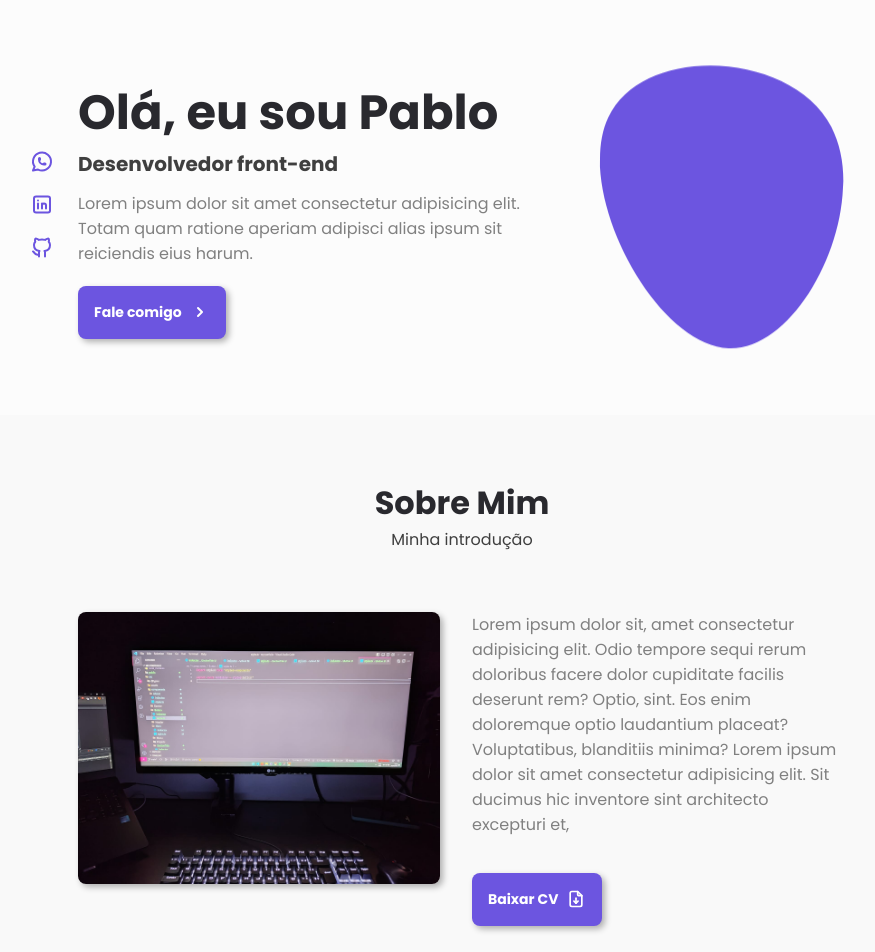
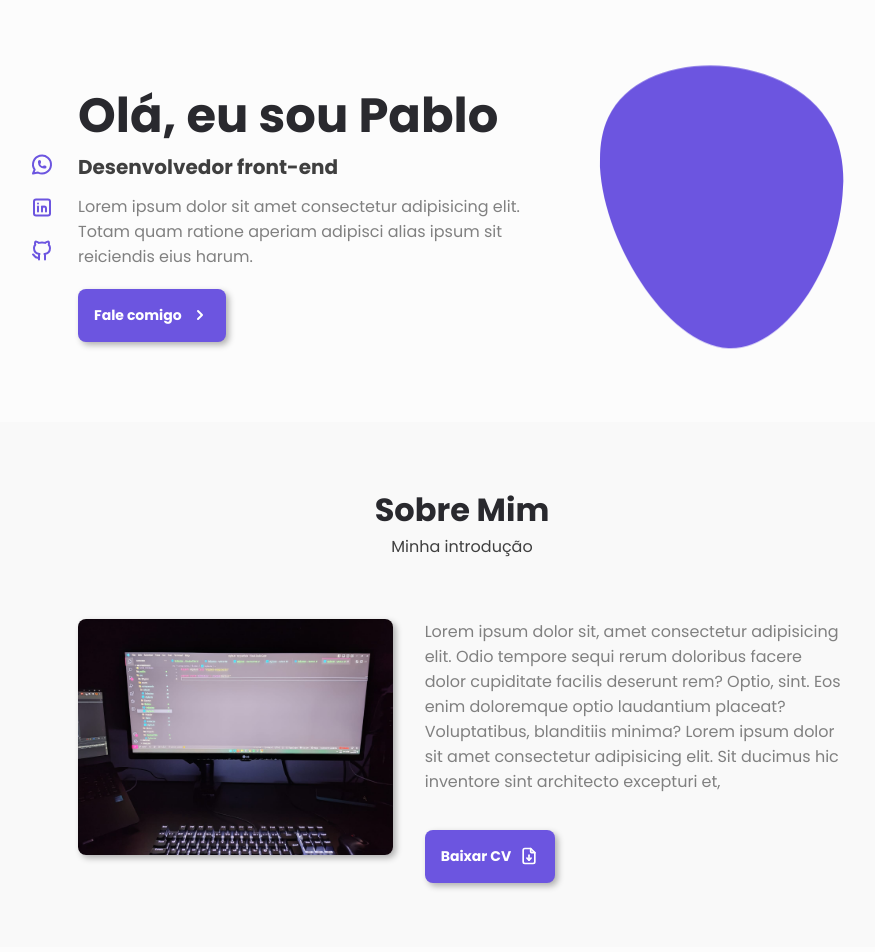
Before and after one commit to pabloccard/my-portfolio, a Next.js app: page / in a window 1280 px wide. Shown: the top 952 px of the page, without its empty margins (178-1053 px from the left). Built offline with nearby package versions, Linux system fonts and the light colour scheme.

Commit message:
feat: animating components

```diff
--- a/package.json
+++ b/package.json
@@ -15,6 +15,7 @@
     "@types/react-dom": "18.0.10",
     "eslint": "8.32.0",
     "eslint-config-next": "13.1.2",
+    "framer-motion": "^10.12.16",
     "keen-slider": "^6.8.5",
     "next": "13.1.2",
     "react": "18.2.0",
--- a/src/components/about-section/index.tsx
+++ b/src/components/about-section/index.tsx
@@ -7,6 +7,7 @@ import { TbFileDownload } from 'react-icons/tb'
 import { SectionTitle } from '../section-title'
 import { Button } from '../button'
 import { Wrapper } from '../section-wrapper'
+import { motion } from 'framer-motion'
 
 export const About = () => {
   return (
@@ -14,9 +15,21 @@ export const About = () => {
       <Wrapper>
         <SectionTitle title="Sobre Mim" subtitle="Minha introdução" />
         <S.Content>
-          <Image src="/image.jpeg" width={280} height={210} alt="" />
+          <motion.div
+            initial={{ opacity: 0, scale: 0.5 }}
+            whileInView={{ opacity: 1, scale: 1 }}
+            exit={{ opacity: 0, scale: 0.5 }}
+            transition={{ duration: 0.5 }}
+          >
+            <Image src="/image.jpeg" width={280} height={210} alt="" />
+          </motion.div>
 
-          <S.Data>
+          <S.Data
+            initial={{ opacity: 0, x: -100 }}
+            whileInView={{ opacity: 1, x: 0 }}
+            exit={{ opacity: 0, x: -100 }}
+            transition={{ duration: 0.5 }}
+          >
             <p>
               Lorem ipsum dolor sit, amet consectetur adipisicing elit. Odio
               tempore sequi rerum doloribus facere dolor cupiditate facilis
--- a/src/components/about-section/styles.ts
+++ b/src/components/about-section/styles.ts
@@ -1,3 +1,4 @@
+import { motion } from 'framer-motion'
 import styled from 'styled-components'
 
 export const Container = styled.section`
@@ -5,14 +6,18 @@ export const Container = styled.section`
 `
 
 export const Content = styled.div`
-  display: flex;
+  /* display: flex;
   flex-direction: column;
   align-items: flex-start;
+  gap: 2rem; */
+
+  display: grid;
+  grid-template-columns: 100%;
   gap: 2rem;
   margin-top: 3.75rem;
 
   @media (min-width: 768px) {
-    flex-direction: row;
+    grid-template-columns: auto auto;
   }
 
   img {
@@ -25,7 +30,7 @@ export const Content = styled.div`
   }
 `
 
-export const Data = styled.div`
+export const Data = styled(motion.div)`
   p {
     color: ${(props) => props.theme['gray-300']};
     margin-bottom: 1.25rem;
--- a/src/components/contact-section/index.tsx
+++ b/src/components/contact-section/index.tsx
@@ -1,3 +1,4 @@
+import { motion } from 'framer-motion'
 import { Button } from '../button'
 import { SectionTitle } from '../section-title'
 import { Wrapper } from '../section-wrapper'
@@ -29,14 +30,34 @@ export const Contact = () => {
           </S.InfoList>
 
           <S.Form>
-            <input type="text" placeholder="nome" />
-            <input type="email" name="" id="" placeholder="email" />
-            <textarea
+            <motion.input
+              type="text"
+              placeholder="nome"
+              initial={{ opacity: 0, y: -50 }}
+              whileInView={{ opacity: 1, y: 0 }}
+              exit={{ opacity: 0, y: -100 }}
+              transition={{ duration: 0.2 }}
+            />
+            <motion.input
+              type="email"
+              name=""
+              id=""
+              placeholder="email"
+              initial={{ opacity: 0, y: -50 }}
+              whileInView={{ opacity: 1, y: 0 }}
+              exit={{ opacity: 0, y: -50 }}
+              transition={{ duration: 0.2, delay: 0.2 }}
+            />
+            <motion.textarea
               cols={30}
               rows={5}
               placeholder="mensagem..."
               maxLength={500}
-            ></textarea>
+              initial={{ opacity: 0, y: -50 }}
+              whileInView={{ opacity: 1, y: 0 }}
+              exit={{ opacity: 0, y: -50 }}
+              transition={{ duration: 0.2, delay: 0.3 }}
+            ></motion.textarea>
 
             <Button>
               Enviar Mensagem <TbSend />
--- a/src/components/hero-section/index.tsx
+++ b/src/components/hero-section/index.tsx
@@ -3,6 +3,7 @@ import { TbBrandLinkedin, TbBrandWhatsapp, TbBrandGithub } from 'react-icons/tb'
 import { HiChevronRight } from 'react-icons/hi'
 import { Button } from '../button'
 import { Wrapper } from '../section-wrapper'
+import { motion } from 'framer-motion'
 
 export const Hero = () => {
   return (
@@ -10,32 +11,65 @@ export const Hero = () => {
       <Wrapper>
         <S.Content>
           <S.RowContainer>
-            <S.SocialBar>
+            <S.SocialBar
+              initial={{ opacity: 0 }}
+              whileInView={{ opacity: 1 }}
+              exit={{ opacity: 0 }}
+              transition={{ duration: 0.2, delay: 0.2 }}
+            >
+              <motion.div
+                initial={{ opacity: 0, y: -20 }}
+                whileInView={{ opacity: 1, y: 0 }}
+                exit={{ opacity: 0, x: -20 }}
+                transition={{ duration: 0.5, delay: 0.3 }}
+              >
                 <a href="">
                   <TbBrandWhatsapp />
                 </a>
+              </motion.div>
+              <motion.div
+                initial={{ opacity: 0, y: -20 }}
+                whileInView={{ opacity: 1, y: 0 }}
+                exit={{ opacity: 0, x: -20 }}
+                transition={{ duration: 0.5, delay: 0.2 }}
+              >
                 <a href="">
                   <TbBrandLinkedin />
                 </a>
+              </motion.div>
+              <motion.div
+                initial={{ opacity: 0, y: -20 }}
+                whileInView={{ opacity: 1, y: 0 }}
+                exit={{ opacity: 0, x: -20 }}
+                transition={{ duration: 0.5, delay: 0.1 }}
+              >
                 <a href="">
                   <TbBrandGithub />
                 </a>
+              </motion.div>
             </S.SocialBar>
-            {/* <Image src="/blob.svg" alt="" width={280} height={280} /> */}
-            <svg
-              viewBox="63 53 67 77"
-              xmlns="http://www.w3.org/2000/svg"
-              // width={200}
+            <S.ImageContainer
+              initial={{ opacity: 0, x: 100, scale: 0.5 }}
+              whileInView={{ opacity: 1, x: 0, scale: 1 }}
+              exit={{ opacity: 0, x: 100, scale: 0.5 }}
+              transition={{ duration: 0.5 }}
             >
+              <svg viewBox="63 53 67 77" xmlns="http://www.w3.org/2000/svg">
                 <path
                   fill="#6C55E0"
                   d="M26.1,13.1C15.4,33.7,-24.5,35.4,-33.7,15.7C-43,-4,-21.5,-45.3,-1.5,-46.2C18.4,-47,36.9,-7.6,26.1,13.1Z"
                   transform="translate(100 100)"
                 />
               </svg>
+            </S.ImageContainer>
           </S.RowContainer>
 
-          <S.TextContent>
+          <S.Data
+            initial={{ opacity: 0, x: -100 }}
+            whileInView={{ opacity: 1, x: 0 }}
+            exit={{ opacity: 0, x: -100 }}
+            transition={{ duration: 0.5 }}
+          >
             <h1>Olá, eu sou Pablo</h1>
             <strong>Desenvolvedor front-end</strong>
 
@@ -48,7 +82,7 @@ export const Hero = () => {
             <Button>
               Fale comigo <HiChevronRight />
             </Button>
-          </S.TextContent>
+          </S.Data>
         </S.Content>
       </Wrapper>
     </S.Container>
--- a/src/components/hero-section/styles.ts
+++ b/src/components/hero-section/styles.ts
@@ -1,3 +1,4 @@
+import { motion } from 'framer-motion'
 import styled from 'styled-components'
 
 export const Container = styled.section`
@@ -8,14 +9,9 @@ export const RowContainer = styled.div`
   display: flex;
   align-items: center;
   gap: 3.5rem;
-
-  > svg {
-    transform: rotateX(180deg);
-    width: max(180px, min(250px, 30vw));
-  }
 `
 
-export const SocialBar = styled.div`
+export const SocialBar = styled(motion.div)`
   display: grid;
   grid-gap: 0.5rem;
 
@@ -40,7 +36,7 @@ export const SocialBar = styled.div`
   }
 `
 
-export const Content = styled.div`
+export const Content = styled(motion.div)`
   display: flex;
   flex-direction: column;
   gap: 2rem;
@@ -64,7 +60,14 @@ export const Content = styled.div`
   }
 `
 
-export const TextContent = styled.div`
+export const ImageContainer = styled(motion.div)`
+  > svg {
+    transform: rotateX(180deg);
+    width: max(180px, min(250px, 30vw));
+  }
+`
+
+export const Data = styled(motion.div)`
   h1 {
     color: ${(props) => props.theme.title};
     font-size: max(28px, min(48px, 4.5vw));
--- a/src/components/section-title/index.tsx
+++ b/src/components/section-title/index.tsx
@@ -1,3 +1,6 @@
+'use client'
+
+import { motion } from 'framer-motion'
 import * as S from './styles'
 
 type SectionTitleProps = {
@@ -5,11 +8,21 @@ type SectionTitleProps = {
   subtitle: string
 }
 
+const animation = {
+  initial: { opacity: 0, x: -100 },
+  whileInView: { opacity: 1, x: 0 },
+  exit: { opacity: 0, x: -100 },
+}
+
 export const SectionTitle = ({ title, subtitle }: SectionTitleProps) => {
   return (
     <S.Container>
-      <h2>{title}</h2>
-      <span>{subtitle}</span>
+      <motion.h2 {...animation} transition={{ duration: 0.4 }}>
+        {title}
+      </motion.h2>
+      <motion.span {...animation} transition={{ duration: 0.4, delay: 0.2 }}>
+        {subtitle}
+      </motion.span>
     </S.Container>
   )
 }
```
Also changed, not shown: 1 other file (tests, documents, lock files or other folders). Lines whose indentation alone changed are shown as unchanged.
